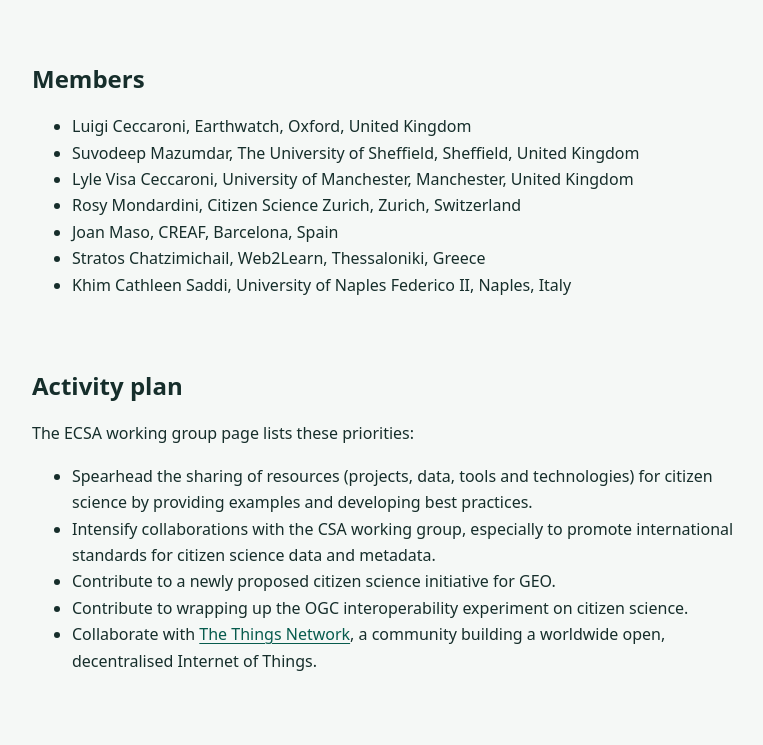
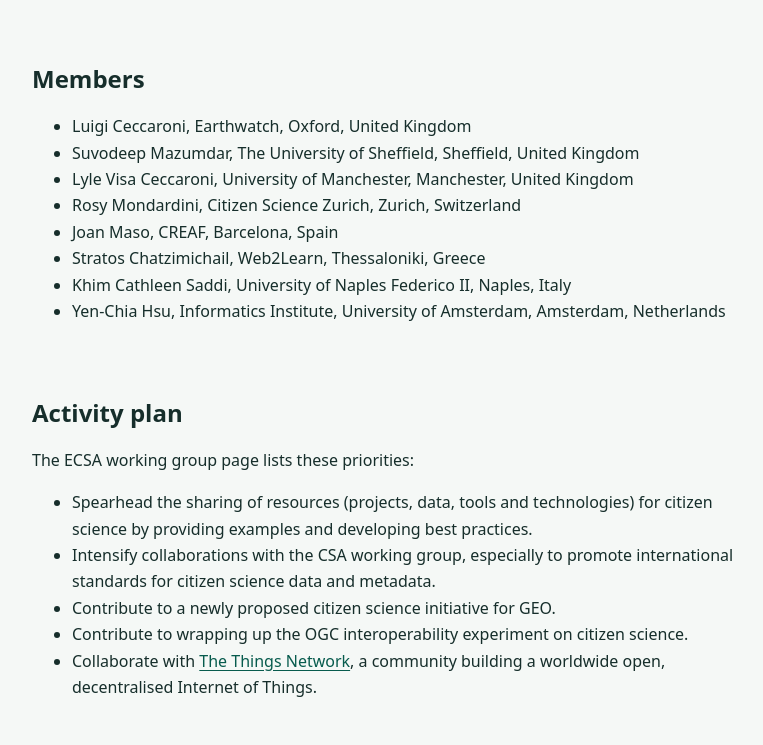
Before and after one commit to citizen-science-europe/citizen-science-europe.github.io, a plain HTML site: page about.html in a window 1280 px wide. Shown: the part 1251-1996 px from the top of the page, without its empty margins (80-843 px from the left). Drawn offline with Linux system fonts and the light colour scheme.

Commit message:
Add Yen-Chia Hsu to member list
Add Yen-Chia Hsu to the About page with affiliation and location.

```diff
--- a/about.html
+++ b/about.html
@@ -13,7 +13,7 @@
 <section class="hero"><div class="wrap"><p>ECSA Projects, Data, Tools and Technology working group</p><h1>About ECSAtech</h1><p>Practical examples and shared learning about projects, data, tools and technology in citizen science.</p></div></section>
 <section class="wrap" id="ecsa-tech" aria-labelledby="ecsa-tech-title"><h2 id="ecsa-tech-title">About ECSAtech</h2><p>The working group uses practical examples to explore how technology can make citizen science more accessible, collaborative and effective.</p><h3>Other working group activities</h3><ul><li>Community exchange on open-source AI tools</li><li>Review of draft responsible AI principles</li><li>Citizen science data and the European Green Deal data space</li><li>Community review and planning</li></ul><h3>2027 programme at a glance</h3><ul><li>January to March: AI foundations, open-weight models, responsible AI and sensitive data</li><li>April to June: generative AI in practice, the European Green Deal data space and confidential data</li><li>July to September: the EU AI Act, content quality, misinformation and data governance</li><li>October to December: open-source tools, science communication and shared resources</li></ul><p>Topics and formats may change with member input.</p></section>
 <section class="wrap" id="working-group" aria-labelledby="working-group-title"><h2 id="working-group-title">Projects, data, tools and technology working group</h2><p>This working group aims to build a shared understanding of interests in the citizen science data space by examining challenges that citizen science projects face around data, including interoperability, reliability, privacy and intellectual property rights. It works with technical organisations such as the Open Geospatial Consortium and other citizen science associations such as CSA and ACSA.</p><p>Read more on the <a href="https://www.ecsa.ngo/working-groups/projects-data-tools-and-technology/">ECSA working group page</a>.</p></section>
-<section class="wrap" id="members" aria-labelledby="members-title"><h2 id="members-title">Members</h2><ul><li>Luigi Ceccaroni, Earthwatch, Oxford, United Kingdom</li><li>Suvodeep Mazumdar, The University of Sheffield, Sheffield, United Kingdom</li><li>Lyle Visa Ceccaroni, University of Manchester, Manchester, United Kingdom</li><li>Rosy Mondardini, Citizen Science Zurich, Zurich, Switzerland</li><li>Joan Maso, CREAF, Barcelona, Spain</li><li>Stratos Chatzimichail, Web2Learn, Thessaloniki, Greece</li><li>Khim Cathleen Saddi, University of Naples Federico II, Naples, Italy</li></ul></section>
+<section class="wrap" id="members" aria-labelledby="members-title"><h2 id="members-title">Members</h2><ul><li>Luigi Ceccaroni, Earthwatch, Oxford, United Kingdom</li><li>Suvodeep Mazumdar, The University of Sheffield, Sheffield, United Kingdom</li><li>Lyle Visa Ceccaroni, University of Manchester, Manchester, United Kingdom</li><li>Rosy Mondardini, Citizen Science Zurich, Zurich, Switzerland</li><li>Joan Maso, CREAF, Barcelona, Spain</li><li>Stratos Chatzimichail, Web2Learn, Thessaloniki, Greece</li><li>Khim Cathleen Saddi, University of Naples Federico II, Naples, Italy</li><li>Yen-Chia Hsu, Informatics Institute, University of Amsterdam, Amsterdam, Netherlands</li></ul></section>
 <section class="wrap" id="activity-plan" aria-labelledby="activity-plan-title"><h2 id="activity-plan-title">Activity plan</h2><p>The ECSA working group page lists these priorities:</p><ul><li>Spearhead the sharing of resources (projects, data, tools and technologies) for citizen science by providing examples and developing best practices.</li><li>Intensify collaborations with the CSA working group, especially to promote international standards for citizen science data and metadata.</li><li>Contribute to a newly proposed citizen science initiative for GEO.</li><li>Contribute to wrapping up the OGC interoperability experiment on citizen science.</li><li>Collaborate with <a href="https://www.thethingsnetwork.org/">The Things Network</a>, a community building a worldwide open, decentralised Internet of Things.</li></ul></section>
 <section class="wrap" id="past-achievements" aria-labelledby="past-achievements-title"><h2 id="past-achievements-title">Past achievements</h2><p>The working group has co-organised and attended meetings and events, including a workshop on citizen science standards in June 2018, the OGC Citizen Science Domain Working Group meeting in September 2018, CitSci 2019 and a workshop on improving data standardisation and interoperability in March 2019.</p><p>Its contributions include the Geneva Declaration on Citizen Science Data and Metadata Standards, a proposal for an update of PPRS-Core, input to a proposed GEO initiative on citizen science, an initial demonstrator for a citizen science project explorer and an early connectivity demonstration of DIY instruments with The Things Network.</p></section>
 <section class="wrap" id="get-involved" aria-labelledby="get-involved-title"><h2 id="get-involved-title">How to get involved</h2><p>To join the working group, contact us by email and outline your experience and the activities that interest you.</p><ul><li><a href="mailto:lceccaroni@earthwatch.org.uk">Luigi Ceccaroni</a></li><li><a href="mailto:s.mazumdar@sheffield.ac.uk">Suvodeep Mazumdar</a></li></ul></section>
```
